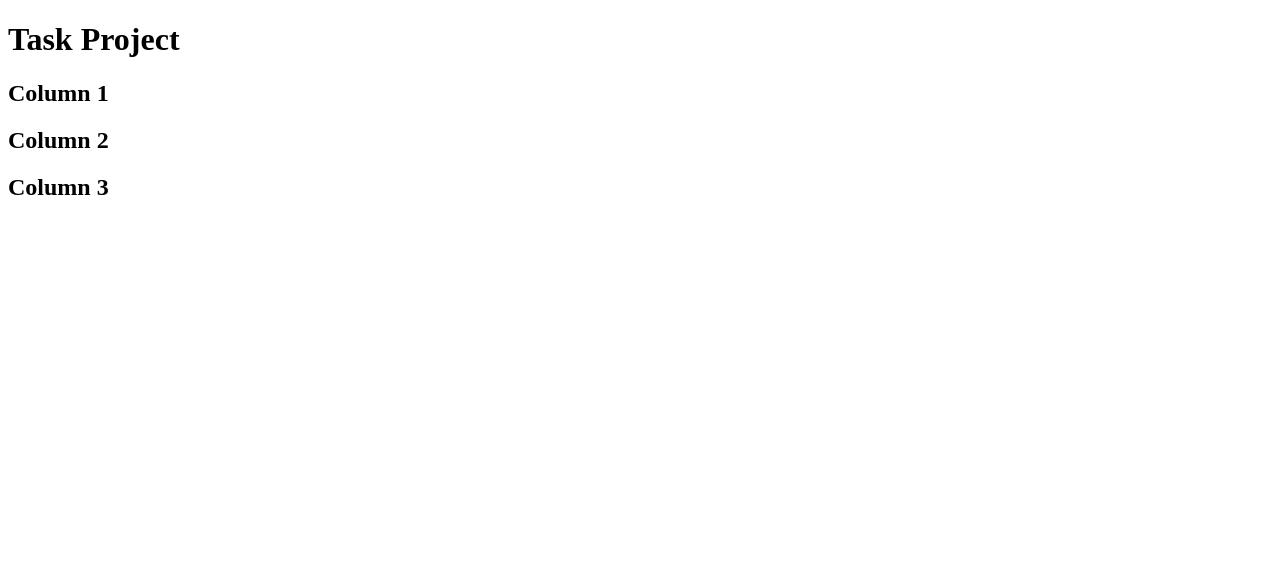
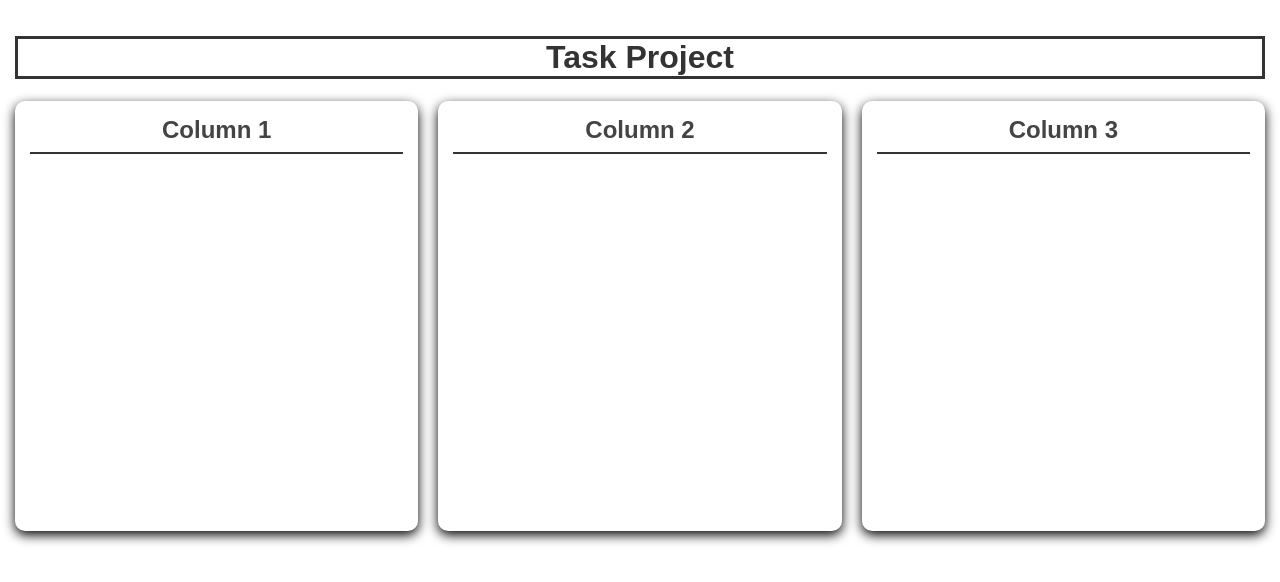
Before and after one commit to cole831/task-project, a plain HTML site: page index.html in a window 1280 px wide. Drawn offline with Linux system fonts and the light colour scheme.

Commit message:
Cleaned up HTML Code

```diff
--- a/index.html
+++ b/index.html
@@ -1,34 +1,39 @@
 <!DOCTYPE html>
 <html lang="en">
   <head>
-    <meta charset="UTF-8">
-    <meta name="viewport" content="width=device-width, initial-scale=1.0">
-    <link rel="style" href="style.css">
+    <meta charset="UTF-8" />
+    <meta name="viewport" content="width=device-width, initial-scale=1.0" />
+    <link rel="stylesheet" href="style.css" />
     <title>Basic Task Management Board</title>
   </head>
   <body>
     <header>
-    <h1> Task Project </h1>
+      <h1>Task Project</h1>
     </header>
-<main>
     <div class="board">
-        <!-- Column 1 -->
+      <!-- Column 1-->
       <div class="column" id="C1">
-            <!-- the actual heading of the column -->
-            <h2> Column 1 </h2>
-            <!-- the actual of tasks on agenda -->
-            <div class="agenda" id="C1">
+        <!-- Column 1-->
+        <h2>Column 1</h2>
+        <!-- Task Agenda-->
+        <div class="task-list" id="C1-list"></div>
       </div>
-         <div class="column" id= "C2">
-            <h2> Column 2</h2>
-            <div class="agenda" id="C2">
+      <!-- Column 2 -->
+      <div class="column" id="C2">
+        <!-- column heading-->
+        <h2>Column 2</h2>
+        <!-- Tasks in Progress-->
+        <div class="task-list" id="C2-list"></div>
       </div>
-         <div>
+      <!-- Column 3-->
       <div class="column" id="C3">
-                <h2> Column 3 </h2>
-                <div class="agenda" id="C3">
+        <!-- column heading-->
+        <h2>Column 3</h2>
+        <!-- tasks completed-->
+        <div class="task-list" id="C3-list"></div>
       </div>
-</main>
+    </div>
+
     <script src="scripting.js"></script>
   </body>
 </html>
--- a/style.css
+++ b/style.css
@@ -0,0 +1,42 @@
+
+body {
+    margin: 0px;
+    font-family: sans-serif;
+    padding: 15px;
+    background-color: f5f6fa;
+}
+
+h1 {
+    border: 3px solid;
+    text-align: center;
+    font-size: 2rem;
+    color: #333;
+}
+
+.board {
+    display: flex;
+    justify-content: space-between;
+    gap: 20px;
+}
+
+.column {
+    text-align: center;
+    flex: 1;
+    background: #ffffff;
+    padding: 15px;
+    border-radius: 10px;
+    box-shadow: 0 4px 12px black;
+    min-height: 400px;
+
+}
+
+.column h2 {
+    margin-top: 0px;
+    color: #444;
+    border-bottom: 2px solid #333;
+    padding-bottom: 8px;
+}
+
+.task-list {
+    margin-top: 16px;
+}
```
Lines whose indentation alone changed are shown as unchanged.
